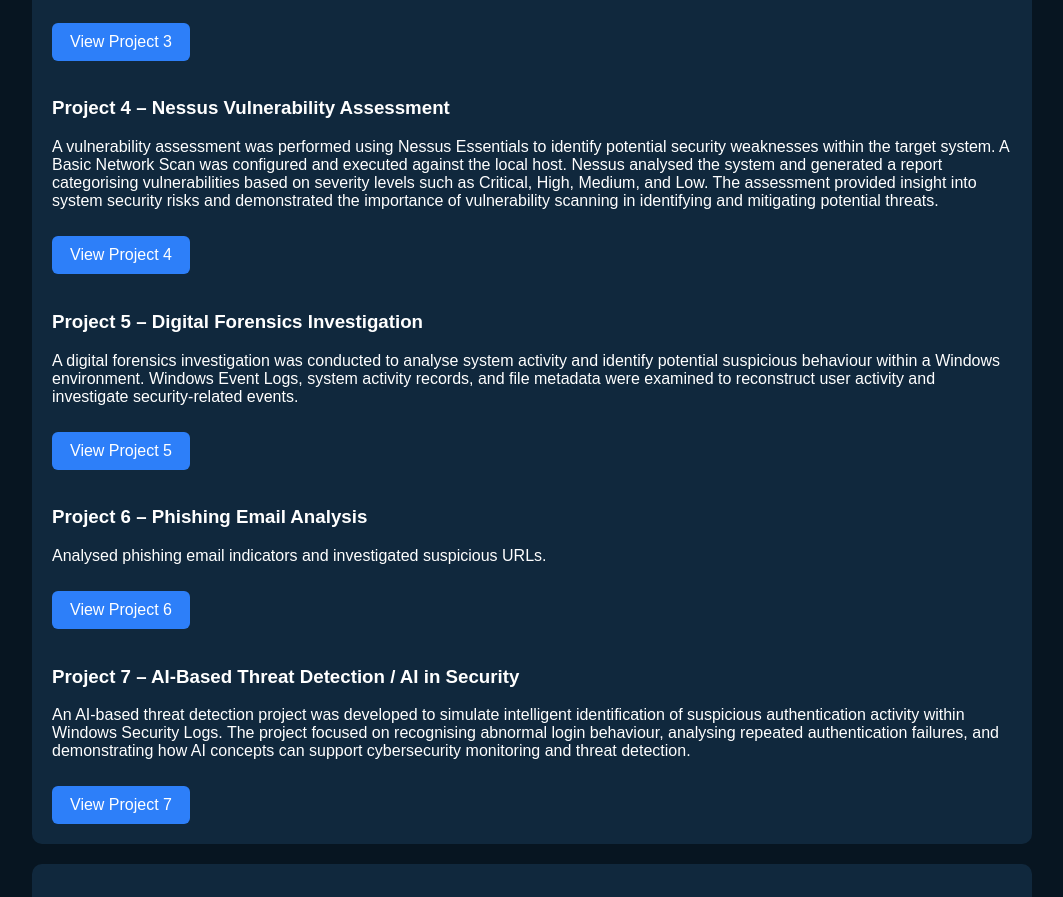
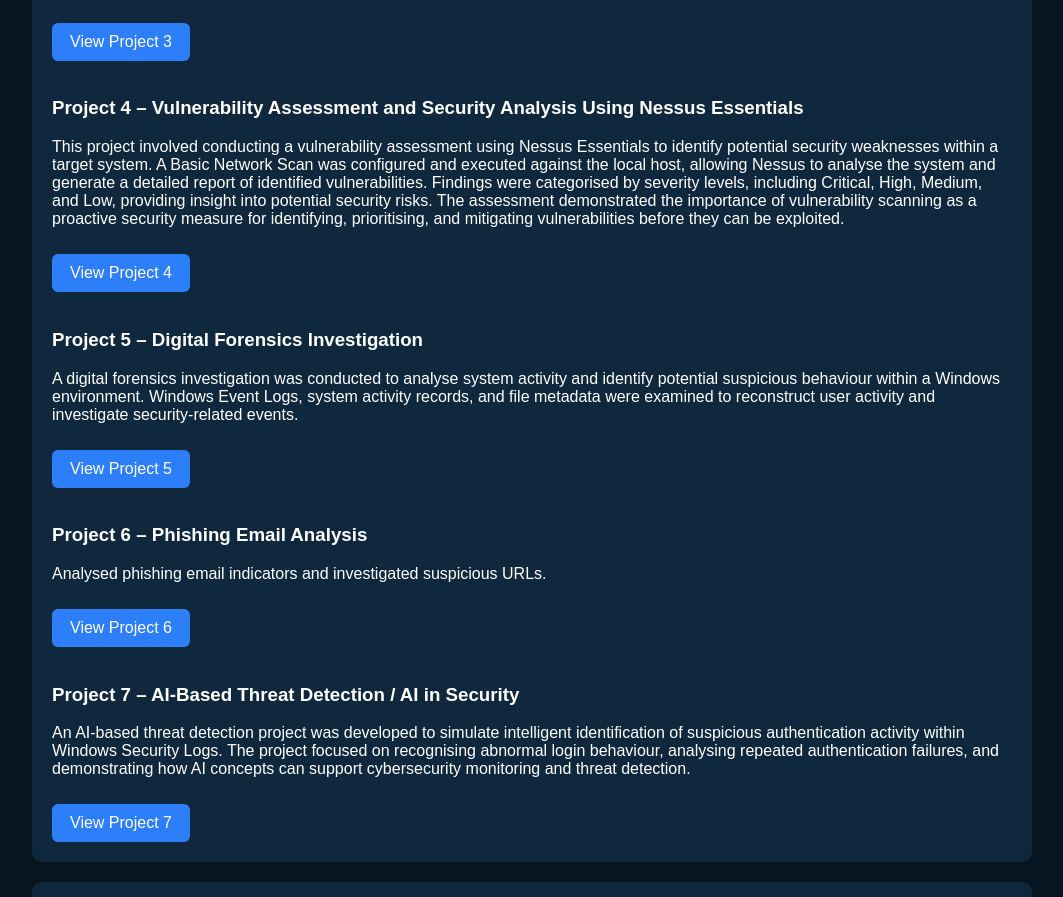
Before and after one commit to VR950612/Cybersecurity-Portfolio, a plain HTML site: page index.html in a window 1280 px wide. Shown: the part 1747-2644 px from the top of the page, without its empty margins (108-1171 px from the left). Drawn offline with Linux system fonts and the light colour scheme.

Commit message:
Update index.html

```diff
--- a/index.html
+++ b/index.html
@@ -158,15 +158,16 @@
         </a>
          <br><br>
 
-        <h3>Project 4 – Nessus Vulnerability Assessment</h3>
+        <h3>Project 4 – Vulnerability Assessment and Security Analysis Using Nessus Essentials</h3>
         <p>
-            A vulnerability assessment was performed using Nessus Essentials to identify
-            potential security weaknesses within the target system. A Basic Network Scan
-            was configured and executed against the local host. Nessus analysed the system
-            and generated a report categorising vulnerabilities based on severity levels
-            such as Critical, High, Medium, and Low. The assessment provided insight into
-            system security risks and demonstrated the importance of vulnerability scanning
-            in identifying and mitigating potential threats.
+            This project involved conducting a vulnerability assessment using Nessus Essentials to
+            identify potential security weaknesses within a target system. A Basic Network Scan was
+            configured and executed against the local host, allowing Nessus to analyse the system and
+            generate a detailed report of identified vulnerabilities. Findings were categorised by
+            severity levels, including Critical, High, Medium, and Low, providing insight into potential
+            security risks. The assessment demonstrated the importance of vulnerability scanning as a
+            proactive security measure for identifying, prioritising, and mitigating vulnerabilities
+            before they can be exploited.
         </p>
 
         <a class="button"
```
